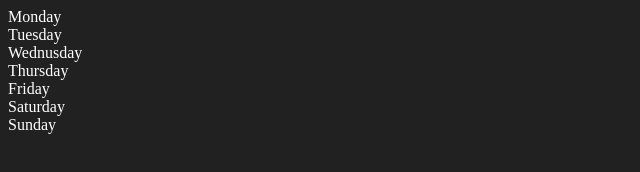
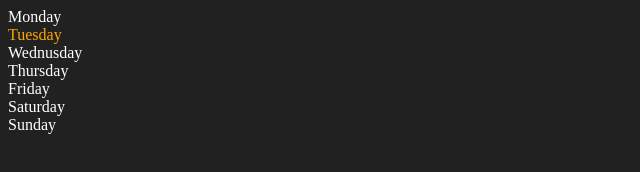
Before and after one commit to ayush-kumar774/javascript-learning, a plain HTML site: page 06_DOM/newIndex.html in a window 1280 px wide. Shown: the full height of the page, 0-640 px from the left. Drawn offline with Linux system fonts and the light colour scheme.

Commit message:
DOM in JS

```diff
--- a/06_DOM/newIndex.html
+++ b/06_DOM/newIndex.html
@@ -16,4 +16,25 @@
         <div class="day">Sunday</div>
     </div>
 </body>
+
+<script>
+    const parent = document.querySelector('.parent');
+    // console.log(parent);
+    // console.log(parent.children); // It will return HTMLCollection
+    // console.log(parent.children[1].innerHTML);
+
+    // for (let i = 0; i < parent.children.length; i++) {
+    //     console.log(parent.children[i].innerHTML);
+    // }
+
+    parent.children[1].style.color = "orange";
+    console.log(parent.firstElementChild); // It will return the first element
+    console.log(parent.lastElementChild); // It will return the last element
+
+    const dayOne = document.querySelector('.day');
+    console.log(dayOne);
+    console.log(dayOne.parentElement); // It will return the parent element
+    console.log(dayOne.nextElementSibling); // It will print next element
+</script>
+
 </html>
```
